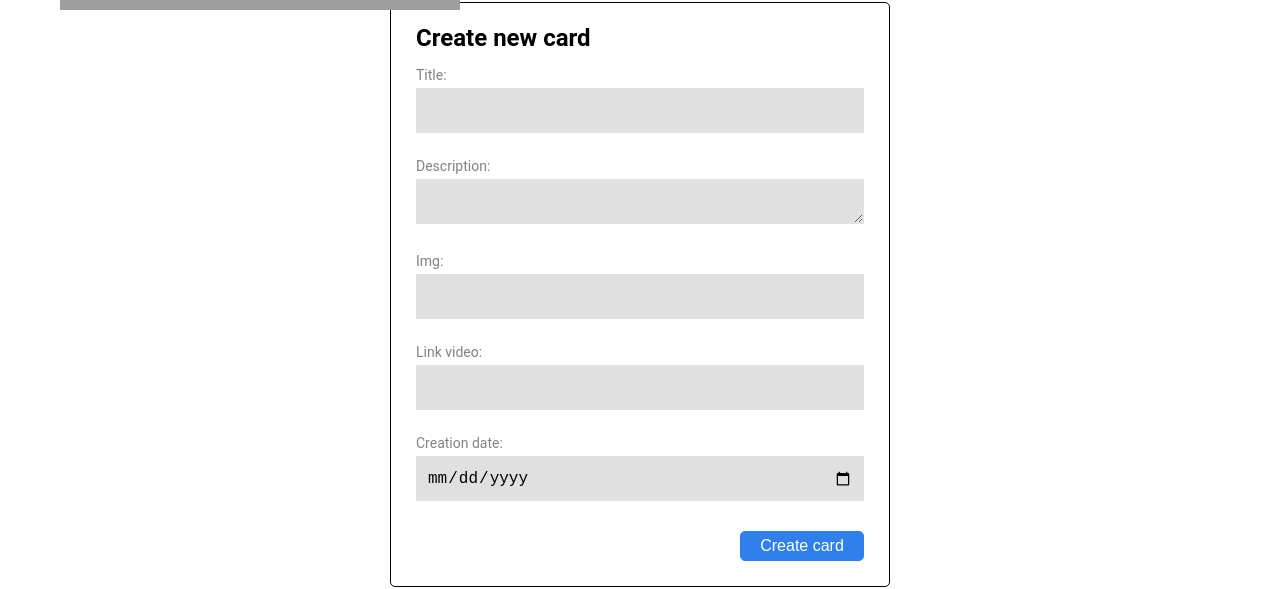
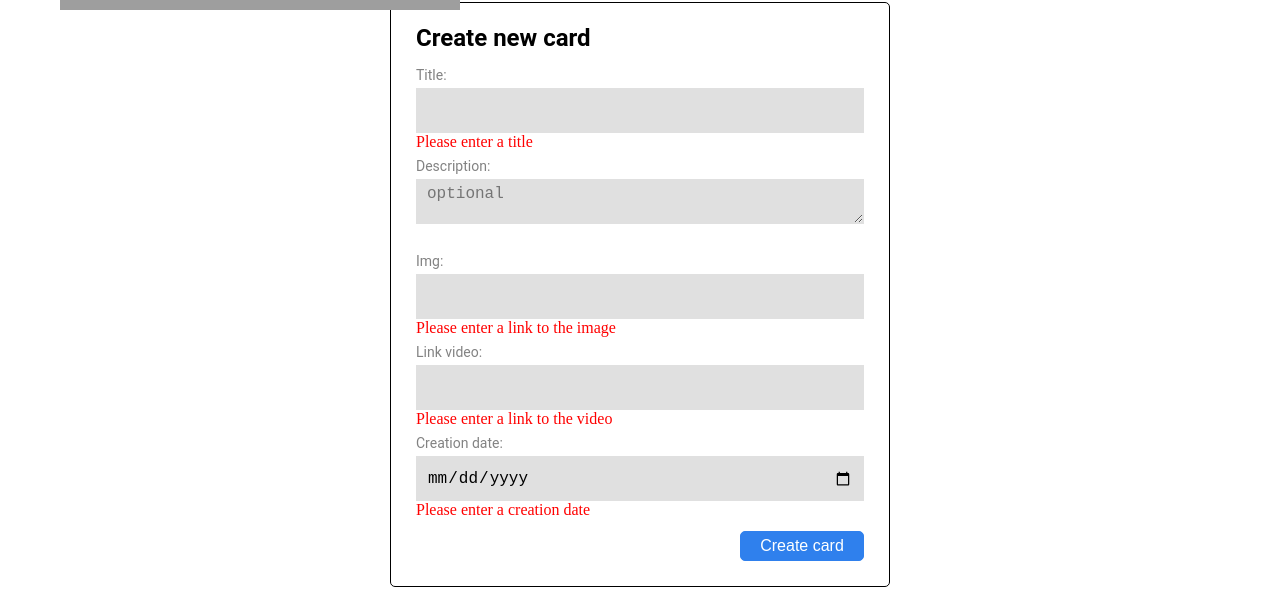
Before and after one commit to lisaliza6428/youtube-client, an Angular app: page /admin in a window 1280 px wide. Shown: the part 178-767 px from the top of the page. Built offline with nearby package versions, Linux system fonts and the light colour scheme; sample sign-in values are in the browser's storage; grey boxes are pictures that could not be loaded.

Commit message:
refactor: fix  validation for admin form

```diff
--- a/src/app/auth/pages/admin-page/admin-page.component.html
+++ b/src/app/auth/pages/admin-page/admin-page.component.html
@@ -1,11 +1,12 @@
 <div class="container">
-  <form class="admin-form" [formGroup]="formGroup" novalidate (submit)="onSubmit()">
+  <form class="admin-form" [formGroup]="formGroup" novalidate  (submit)="onSubmit()">
+
     <h2 class="admin-form__title">Create new card</h2>
 
     <h3 class="admin-form__field-title">Title:</h3>
     <input class="admin-form__field-input" formControlName="title" type="text">
     <div class="message-container">
-      <div *ngIf="_title.invalid && (_title.touched || _title.dirty)">
+      <div *ngIf="_title.invalid && (_title.touched || _title.dirty || _title.untouched)">
         <span class="message" *ngIf="_title.errors?.['required']">Please enter a title</span>
         <span class="message" *ngIf="_title.errors?.['minlength']">The title is too short</span>
         <span class="message" *ngIf="_title.errors?.['maxlength']">The title is too long</span>
@@ -13,7 +14,7 @@
     </div>
 
     <h3 class="admin-form__field-title">Description:</h3>
-    <textarea class="admin-form__field-input" formControlName="description" name="" id="" cols="30" rows="15"></textarea>
+    <textarea placeholder="optional" class="admin-form__field-input" formControlName="description" name="" id="" cols="30" rows="15"></textarea>
     <div class="message-container">
       <div *ngIf="_description.invalid && (_description.touched || _description.dirty)">
         <span class="message" *ngIf="_description.errors?.['maxlength']">The title is too long</span>
@@ -23,7 +24,7 @@
     <h3 class="admin-form__field-title" >Img:</h3>
     <input class="admin-form__field-input" formControlName="linkImage" type="text">
     <div class="message-container">
-      <div *ngIf="_linkImage.invalid && (_linkImage.touched || _linkImage.dirty)">
+      <div *ngIf="_linkImage.invalid && (_linkImage.touched || _linkImage.dirty || _linkImage.untouched)">
         <span class="message" *ngIf="_linkImage.errors?.['required']">Please enter a link to the image</span>
         <span class="message" *ngIf="_linkImage.errors?.['pattern']">The image link is invalid</span>
       </div>
@@ -32,7 +33,7 @@
     <h3 class="admin-form__field-title">Link video:</h3>
     <input class="admin-form__field-input" formControlName="linkVideo" type="text">
     <div class="message-container">
-      <div *ngIf="_linkVideo.invalid && (_linkVideo.touched || _linkVideo.dirty)">
+      <div *ngIf="_linkVideo.invalid && (_linkVideo.touched || _linkVideo.dirty || _linkVideo.untouched)">
         <span class="message" *ngIf="_linkVideo.errors?.['required']">Please enter a link to the video</span>
         <span class="message" *ngIf="_linkVideo.errors?.['pattern']">The video link is invalid</span>
       </div>
@@ -41,13 +42,13 @@
     <h3 class="admin-form__field-title">Creation date:</h3>
     <input class="admin-form__field-input" formControlName="date" type="date" [max]="getToday()">
     <div class="message-container">
-      <div *ngIf="_date.invalid && (_date.touched || _date.dirty)">
+      <div *ngIf="_date.invalid && (_date.touched || _date.dirty || _date.untouched)">
         <span class="message" *ngIf="_date.errors?.['required']">Please enter a creation date</span>
       </div>
     </div>
 
     <div class="buttons-wrapper">
-      <button class="admin-form__submit" type="submit">Create card </button>
+      <button class="admin-form__submit" type="submit" [disabled]="formGroup.invalid">Create card </button>
     </div>
   </form>
 </div>
--- a/src/app/auth/pages/admin-page/admin-page.component.scss
+++ b/src/app/auth/pages/admin-page/admin-page.component.scss
@@ -1,4 +1,5 @@
 .admin-form {
+
   width: 500px;
   border: 1px solid black;
   border-radius: 5px;
@@ -59,5 +60,10 @@
    margin: 0;
  }
 
-
+ .ng-invalid.ng-touched {
+  border: red 1px solid;
 }
+.ng-valid.ng-touched {
+  border: green 1px solid;
+}
+}
```
